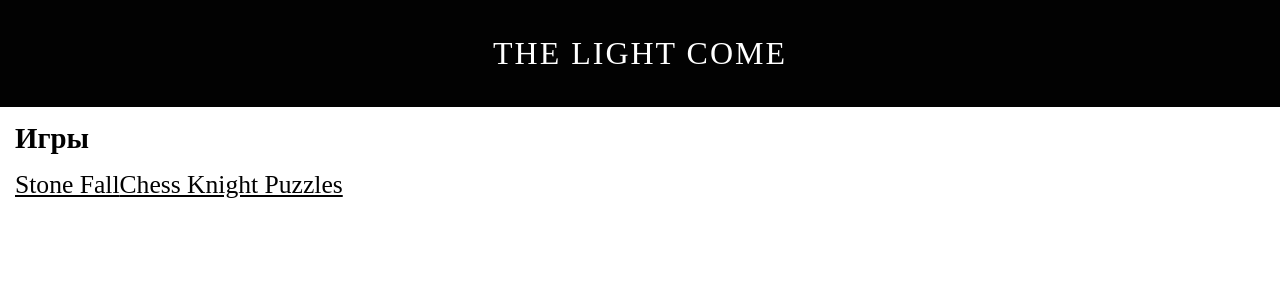
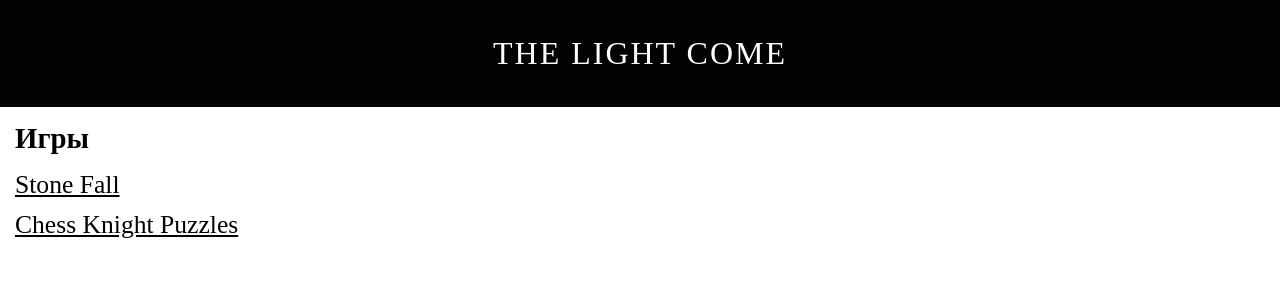
Before and after one commit to nurgeldiserikbay/nurgeldiserikbay.github.io, a Vue app: page / in a window 1280 px wide. Shown: the top 300 px of the page. Built offline with nearby package versions, Linux system fonts and the light colour scheme.

Commit message:
save changes

```diff
--- a/src/App.vue
+++ b/src/App.vue
@@ -51,6 +51,12 @@ const SITE_LIST = [
       color: #020202;
       font-size: 1.6rem;
     }
+
+    &__list {
+      display: flex;
+      flex-direction: column;
+      gap: 10px;
+    }
   }
 }
 </style>
```
Also changed, not shown: 4 other files (tests, documents, lock files or other folders).
